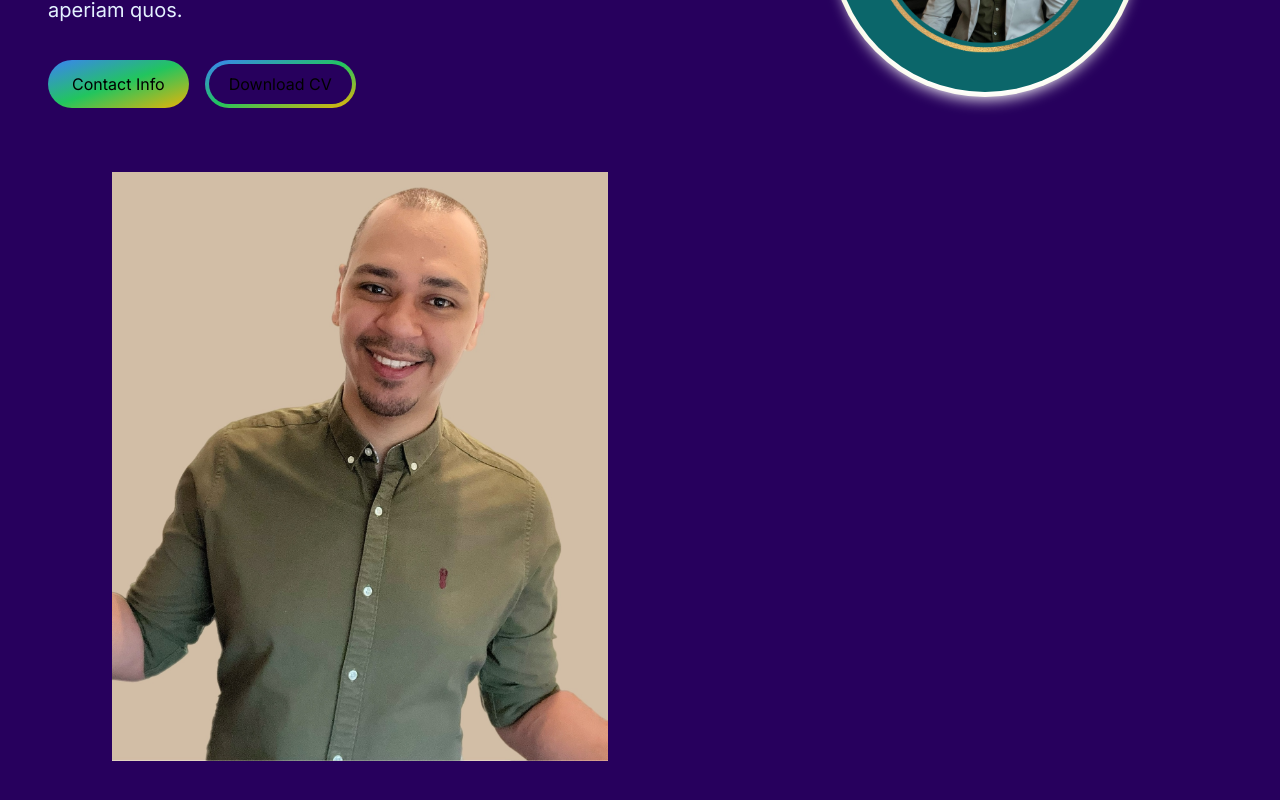
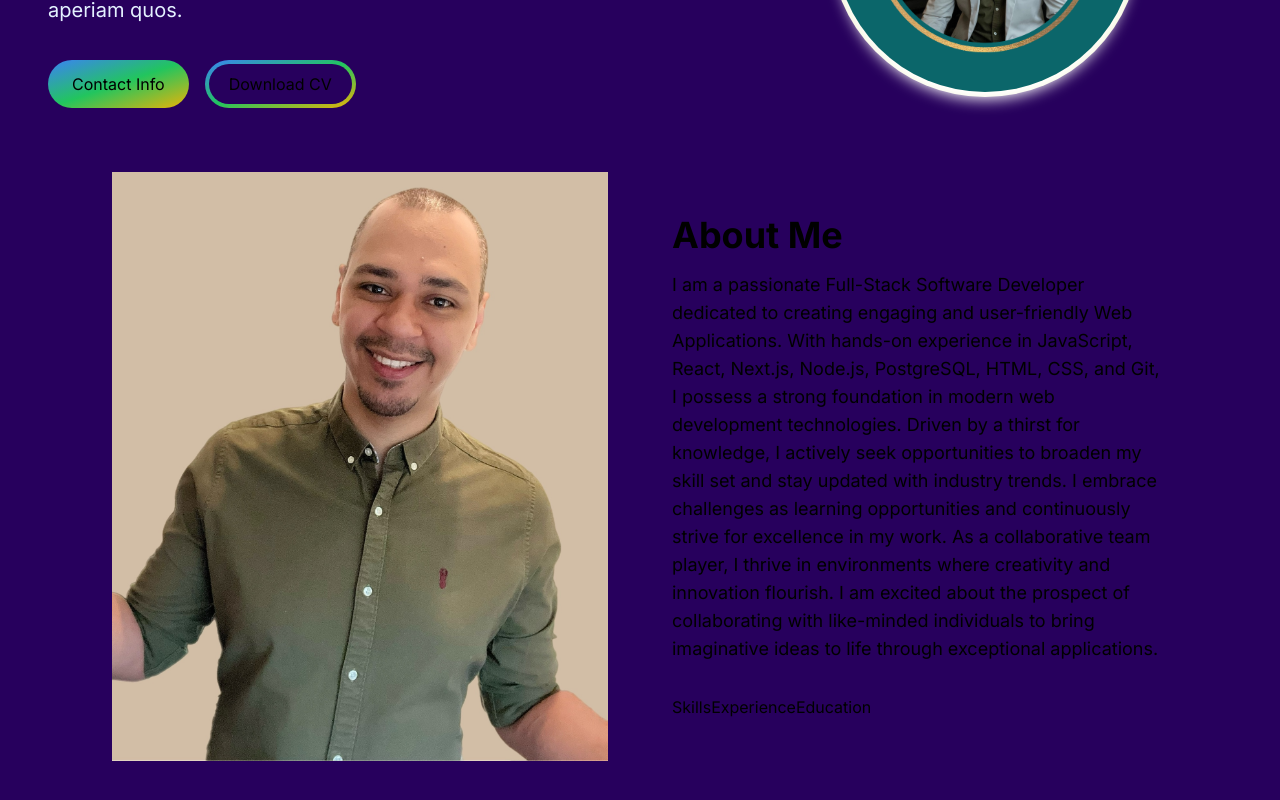
Before and after one commit to DavidAdam1323/my_portfolio_project, a Next.js app: page / in a window 1280 px wide. Shown: the part 320-1120 px from the top of the page. Built offline with nearby package versions, Linux system fonts and the light colour scheme.

Commit message:
Update About Me section with in-depth overview of skills and collaborative mindset

```diff
--- a/src/app/components/AboutSection.jsx
+++ b/src/app/components/AboutSection.jsx
@@ -11,6 +11,28 @@ const AboutSection = () => {
           width={500}
           height={500}
         />
+        <div>
+          <h2 className="text-4xl font-bold mb-4">About Me</h2>
+          <p className="text-base lg:text-lg">
+            I am a passionate Full-Stack Software Developer dedicated to
+            creating engaging and user-friendly Web Applications. With hands-on
+            experience in JavaScript, React, Next.js, Node.js, PostgreSQL, HTML,
+            CSS, and Git, I possess a strong foundation in modern web
+            development technologies. Driven by a thirst for knowledge, I
+            actively seek opportunities to broaden my skill set and stay updated
+            with industry trends. I embrace challenges as learning opportunities
+            and continuously strive for excellence in my work. As a
+            collaborative team player, I thrive in environments where creativity
+            and innovation flourish. I am excited about the prospect of
+            collaborating with like-minded individuals to bring imaginative
+            ideas to life through exceptional applications.
+          </p>
+          <div className="flex flex-row mt-8">
+            <span>Skills</span>
+            <span>Experience</span>
+            <span>Education</span>
+          </div>
+        </div>
       </div>
     </section>
   );
```
